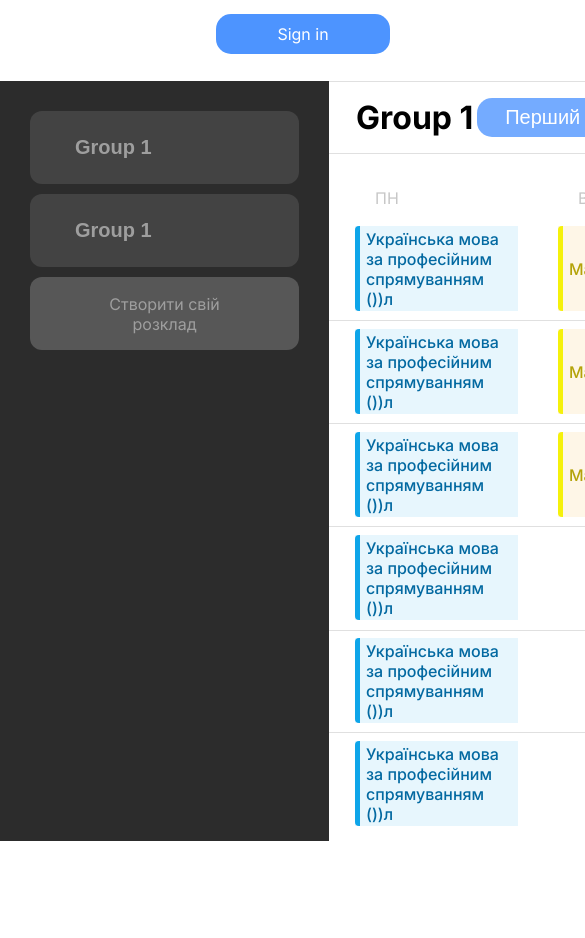
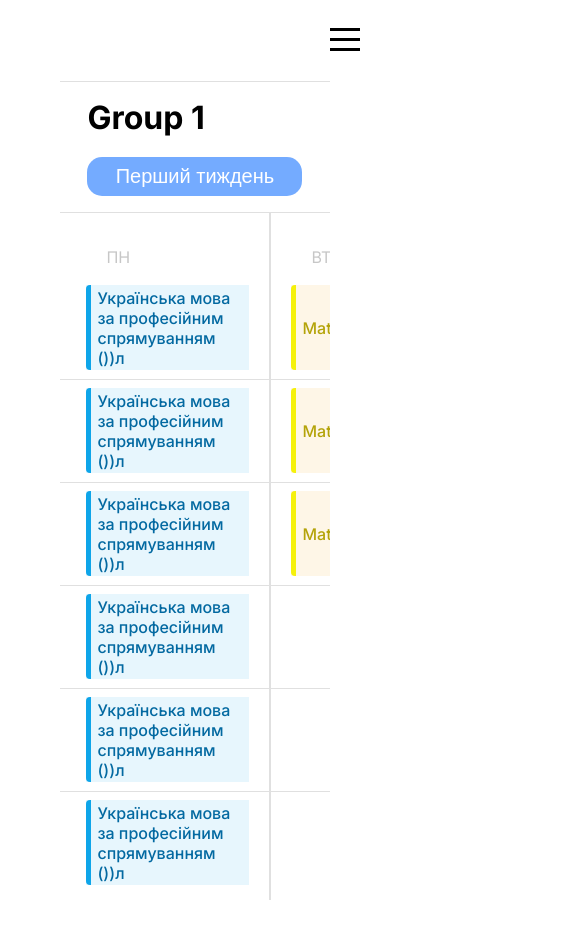
Before and after one commit to hliebovkyrylo/eduplanner-web, a React (Vite) app: page / in a window 390 px wide. Shown: the top 938 px of the page, 585 px wide, since content can reach past the window. Before the commit the page ends 917 px from the top, so only its background shows below. Built offline with nearby package versions, Linux system fonts and the light colour scheme.

Commit message:
adaptive layout of the main page

```diff
--- a/src/components/index.ts
+++ b/src/components/index.ts
@@ -1,2 +1,3 @@
 export { PairCard } from "./pairCard";
 export { ScheduleButton } from "./scheduleButton";
+export { NavToggle } from "./navToggle";
--- /dev/null
+++ b/src/components/navToggle/index.tsx
@@ -0,0 +1,29 @@
+import styles from "./navToggle.module.scss";
+
+export const NavToggle = () => {
+  const isAuth = false;
+
+  return (
+    <div className={styles.menu}>
+      <input type="checkbox" id={styles.check} />
+      <label htmlFor={styles.check} className={styles.button}>
+        <span className={styles.line}></span>
+        <span className={styles.line}></span>
+        <span className={styles.line}></span>
+      </label>
+      {isAuth ? (
+        <nav>
+          <a className={styles.a} href="/">Home</a>
+          <a className={styles.a} href="/users/me">My profile</a>
+          <a className={styles.a} href="/users/update">Edit profile</a>
+          <a className={styles.a} href="/projects/create">Create project</a>
+        </nav>
+      ) : (
+        <nav>
+          <a className={styles.a} href="/auth/login">Login</a>
+          <a className={styles.a} href="/auth/register">Sign Up</a>
+        </nav>
+      )}
+    </div>
+  )
+};
--- /dev/null
+++ b/src/components/navToggle/navToggle.module.scss
@@ -0,0 +1,146 @@
+.menu{
+  text-align: right;
+  width: 100%;
+  z-index: 200;
+  display: none;
+  position: relative;
+}
+
+#check{
+  display: none;
+
+  &:checked ~ nav{
+    background-color: #1414147e;
+    backdrop-filter: blur(3px);
+    touch-action: none;
+    overscroll-behavior: none;
+    position: fixed;
+    opacity: 1;
+    pointer-events: all;
+  }
+
+  &:checked ~ nav a{
+    padding: 10px;
+    opacity: 1;
+    transform: scale(1);
+  }
+
+  &:checked ~ .button {
+    animation: rotateIcon 600ms ease-in-out forwards;
+  }
+
+  &:checked ~ .button .line:nth-child(1) {
+    transition: 500ms;
+    animation: animate 600ms ease-in-out forwards;
+  }
+
+  &:checked ~ .button .line:nth-child(2) {
+    transition: 500ms;
+    transform: scale(0);
+    opacity: 0;
+  }
+
+  &:checked ~ .button .line:nth-child(3) {
+    transition: 500ms;
+    animation: animate2 600ms linear forwards;
+  }
+}
+
+.button {
+  width: 30px;
+  max-height: 30px;
+  display: block;
+  line-height: 8px;
+  text-align: left;
+  position: absolute;
+  right: 30px;
+  top: -60px;
+  z-index: 201;
+
+  .line {
+    height: 3px;
+    width: 30px;
+    background: #000;
+    display: inline-block;
+    z-index: 4000;
+
+    &:nth-child(1) {
+      transition: 500ms;
+      animation: animateReverse 600ms ease-in-out;
+    }
+
+    &:nth-child(2) {
+      transition: 500ms;
+      transform: scale(1);
+      opacity: 1;
+    }
+
+    &:nth-child(3) {
+      transition: 500ms;
+      animation: animate2Reverse 600ms ease-in-out;
+    }
+  }
+}
+
+nav{
+  opacity: 0;
+  text-align: left;
+  top: 0;
+  left: 0;
+  width: 100%;
+  height: 100vh;
+  transition: all .5s linear;
+  pointer-events: none;
+  position: absolute;
+
+  .a {
+    text-decoration: none;
+    color: #fff;
+    display: block;
+    font-size: 18px;
+    opacity: 0;
+    transform: scale(0);
+    transform-origin: top;
+    text-align: center;
+    width: 130px;
+    margin: 17px auto;
+
+    &:first-child {
+      margin-top: 84px;
+    }
+  }
+}
+
+// animations
+@keyframes animate {
+  50% {transform: translateY(0px) rotate(0deg);}
+  100% {transform: translateY(0px) rotate(-45deg);}
+}
+
+@keyframes animateReverse {
+  0% {transform: translateY(0px) rotate(45deg);}
+  50% {transform: translateY(0px) rotate(0deg);}
+  100% {transform: translateY(0) rotate(0deg);}
+}
+
+@keyframes animate2 {
+  50% {transform: translateY(0px) rotate(0deg);}
+  100% {transform: translateY(-19px) rotate(45deg);}
+}
+
+@keyframes animate2Reverse {
+  0% {transform: translateY(0px) rotate(-45deg);}
+  50% {transform: translateY(0px) rotate(0deg);}
+  100% {transform: translateY(0) rotate(0deg);}
+}
+
+@keyframes rotateIcon {
+  100% {transform: rotate(90deg);}
+}
+
+// media breakpoints
+@media (max-width: 584px) {
+  .menu {
+    display: block;
+  }
+}
--- a/src/components/scheduleButton/scheduleButton.module.scss
+++ b/src/components/scheduleButton/scheduleButton.module.scss
@@ -23,3 +23,10 @@
     text-decoration: none;
   }
 }
+
+@media (max-width: 712px) {
+  .groupTitle {
+    text-align: center !important;
+    margin-left: 0 !important;
+  }
+}
--- a/src/pages/mainPage/index.tsx
+++ b/src/pages/mainPage/index.tsx
@@ -1,6 +1,6 @@
 import {useState} from "react";
 
-import { ScheduleButton, PairCard } from "../../components";
+import { ScheduleButton, PairCard, NavToggle } from "../../components";
 
 import styles from "./mainPage.module.scss";
 
@@ -17,7 +17,6 @@ export const MainPage = () => {
   // style for button
   const handleButtonClick = (btnIndex: number) => {
     setActiveButton(btnIndex);
-    console.log('btn clicked');
   };
 
   const handleScheduleButtonClick = (scheduleId: string) => {
@@ -34,6 +33,7 @@ export const MainPage = () => {
         ) : (
           <a className={styles.signBtn} href="#">Sign in</a>
         )}
+        <NavToggle />
         <div className={styles.sideBlock}>
           {[...Array(2)].map((_, index) => {
             return (
@@ -53,7 +53,7 @@ export const MainPage = () => {
             </button>
           </div>
           {showSecondWeek ? null : (
-            <>
+            <div className={styles.week}>
               <hr className={[styles.horizontalLine, styles.first].join(' ')} />
               <hr className={[styles.horizontalLine, styles.second].join(' ')} />
               <hr className={[styles.horizontalLine, styles.third].join(' ')} />
@@ -131,10 +131,10 @@ export const MainPage = () => {
                     })}
                   </div>
               </div>
-            </>
+            </div>
           )}
           {showSecondWeek ? (
-            <>
+            <div className={styles.week}>
               <hr className={[styles.horizontalLine, styles.first].join(' ')} />
               <hr className={[styles.horizontalLine, styles.second].join(' ')} />
               <hr className={[styles.horizontalLine, styles.third].join(' ')} />
@@ -212,7 +212,7 @@ export const MainPage = () => {
                     })}
                   </div>
               </div>
-          </>
+          </div>
           ) : null}
         </div>
       </div>
--- a/src/pages/mainPage/mainPage.module.scss
+++ b/src/pages/mainPage/mainPage.module.scss
@@ -34,7 +34,7 @@
         background-color: #7c7c7c;
         opacity: 54%;;
         height: 73px;
-        width: 269px;
+        max-width: 269px;
         display: flex;
         justify-content: center;
         align-items: center;
@@ -186,3 +186,68 @@
     }
   }
 }
+
+@media (max-width: 1340px) {
+  .line {
+    border: 0.5px solid #e0e0e0 !important;
+  }
+
+  .scheduleGrid {
+    max-width: 69% !important;
+  }
+
+  .sideBlock {
+    width: 31%;
+  }
+
+  .week {
+    overflow-x: scroll;
+    overflow-y: visible;
+  }
+}
+
+@media (max-width: 584px) {
+  .container {
+    display: block !important;
+
+    .signBtn {
+      display: none !important;
+    }
+
+    .scheduleGrid {
+      margin: 0 auto;
+
+      .schelude__head {
+        display: block;
+
+        .scheduleBtn {
+          margin-top: 20px;
+        }
+      }
+    }
+  }
+
+  .sideBlock {
+    display: none;
+  }
+
+  .first {
+    top: 290px !important;
+  }
+
+  .second {
+    top: 393px !important;
+  }
+
+  .third {
+    top: 496px !important;
+  }
+
+  .fourth {
+    top: 599px !important;
+  }
+
+  .fifth {
+    top: 702px !important;
+  }
+}
```
Lines whose indentation alone changed are shown as unchanged.
